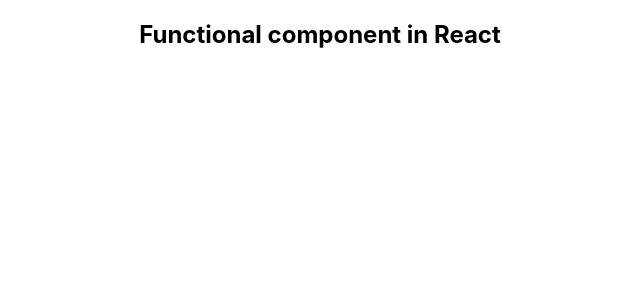
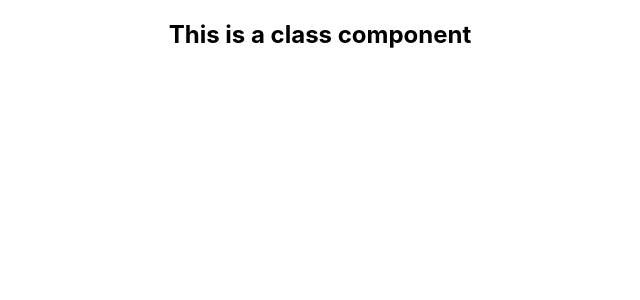
Before and after one commit to ShaimaAnvar/React-WBL, a React (Create React App) app: page / in a window 1280 px wide. Shown: the top 300 px of the page, without its empty margins (320-960 px from the left). Built offline with nearby package versions, Linux system fonts and the light colour scheme.

Commit message:
class component

```diff
--- a/src/App.js
+++ b/src/App.js
@@ -1,5 +1,6 @@
 
 import './App.css';
+import ClassComp from './Components/ClassComp';
 import FunctionalComp from './Components/FunctionalComp';
 
 
@@ -7,7 +8,8 @@
   return (
     <div className="App">
 
-      <FunctionalComp/>
+      {/* <FunctionalComp/>   */}
+      <ClassComp/>
 
     </div>
   );
--- /dev/null
+++ b/src/Components/ClassComp.js
@@ -0,0 +1,14 @@
+import React, { Component } from "react";
+class ClassComp extends Component{
+    constructor(){
+        super();
+    }
+    render(){
+        return(
+            <div>
+                <h2>This is a class component</h2>
+            </div>
+        )
+    }
+}
+export default ClassComp
```
